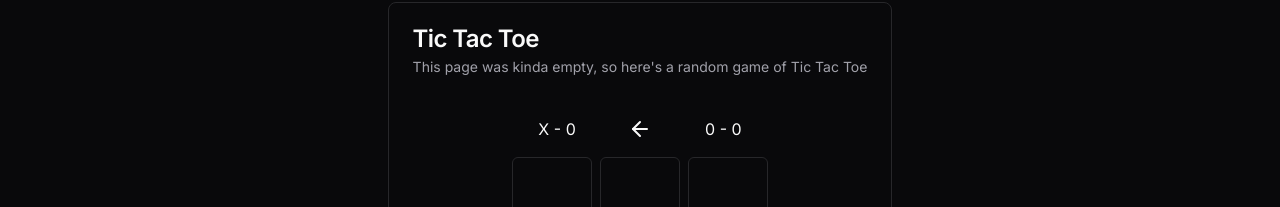
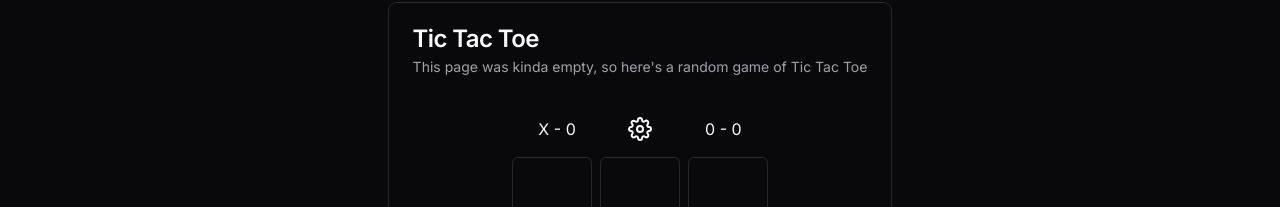
Before and after one commit to Cosmeeeen/personal-website-2024, a Next.js app: page / in a window 1280 px wide. Shown: the part 876-1083 px from the top of the page. Built offline with nearby package versions, Linux system fonts and the light colour scheme.

Commit message:
always show settings button

```diff
--- a/components/TicTacToe/index.tsx
+++ b/components/TicTacToe/index.tsx
@@ -3,7 +3,6 @@ import * as React from "react";
 
 import { Button } from "../ui/button";
 import { checkWinner, getCellIcon } from "./utils";
-import { ArrowLeft } from "react-feather";
 import SettingsButton from "./SettingsButton";
 import { findBestMove } from "./minimax";
 
@@ -73,20 +72,11 @@ const TicTacToe: React.FC = () => {
       <div className="my-3 flex h-8 items-center justify-around">
         <p>X - {xScore}</p>
         <div>
-          {playing && !isPlayingComputer ? (
-            <ArrowLeft
-              className="transition-transform"
-              style={{
-                transform: `rotate(${turn === "X" ? "0" : "180deg"})`,
-              }}
-            />
-          ) : (
-            <SettingsButton
-              onResetScores={resetScores}
-              isPlayingComputer={isPlayingComputer}
-              setIsPlayingComputer={setIsPlayingComputer}
-            />
-          )}
+          <SettingsButton
+            onResetScores={resetScores}
+            isPlayingComputer={isPlayingComputer}
+            setIsPlayingComputer={setIsPlayingComputer}
+          />
         </div>
         <p>0 - {oScore}</p>
       </div>
```
